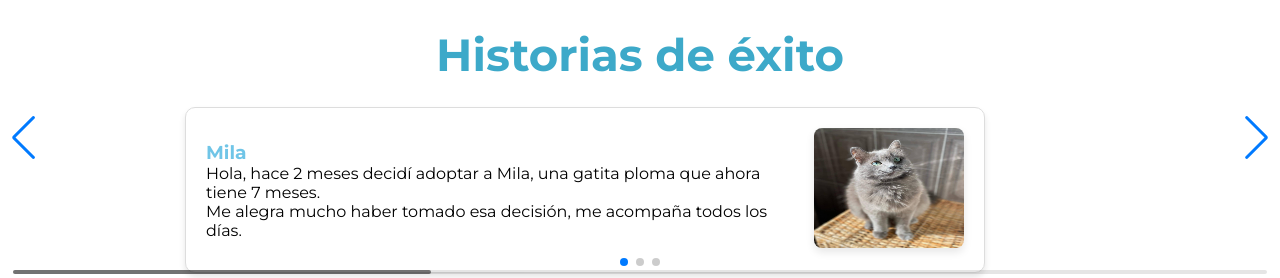
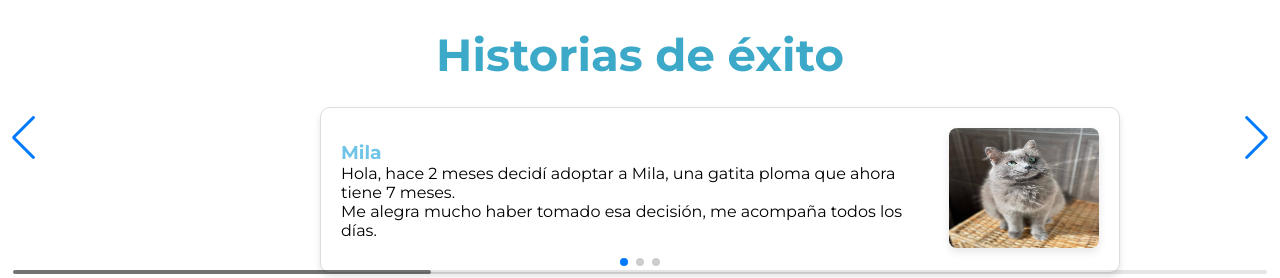
Before and after one commit to valentinajc1/MarcandoHuellitas, a plain HTML site: page index.html in a window 1280 px wide. Shown: the part 800-1078 px from the top of the page. Drawn offline with nearby package versions, Linux system fonts and the light colour scheme.

Commit message:
swiper de historias de exito

```diff
--- a/style.css
+++ b/style.css
@@ -148,7 +148,8 @@ h2 {
 
     display: flex;
     align-items: center;
-    padding-left: 185px;
+    padding-left: 25%;
+    padding-right: 25%;
 }
 .swiper-slide {
     display: flex;
```
